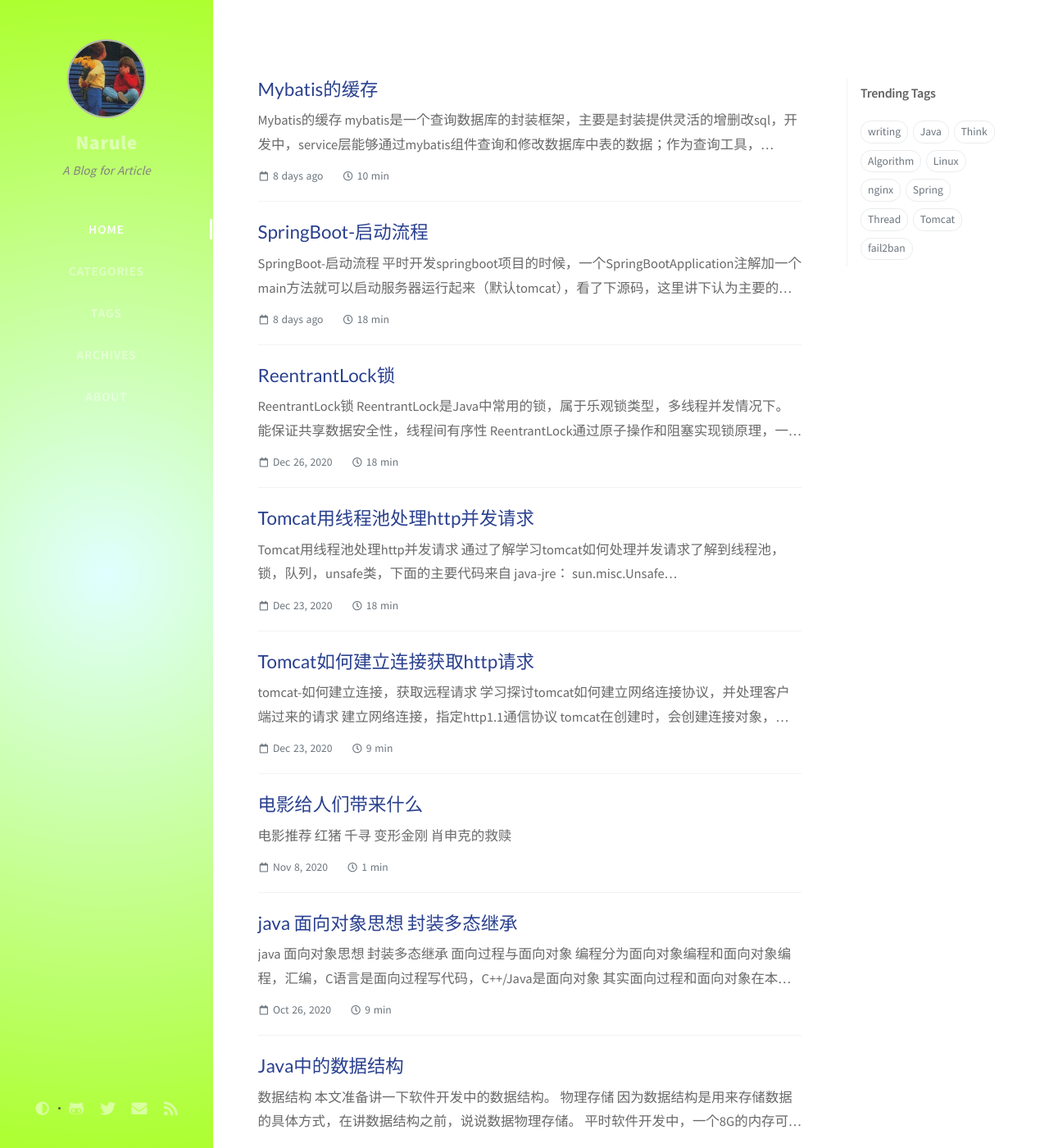
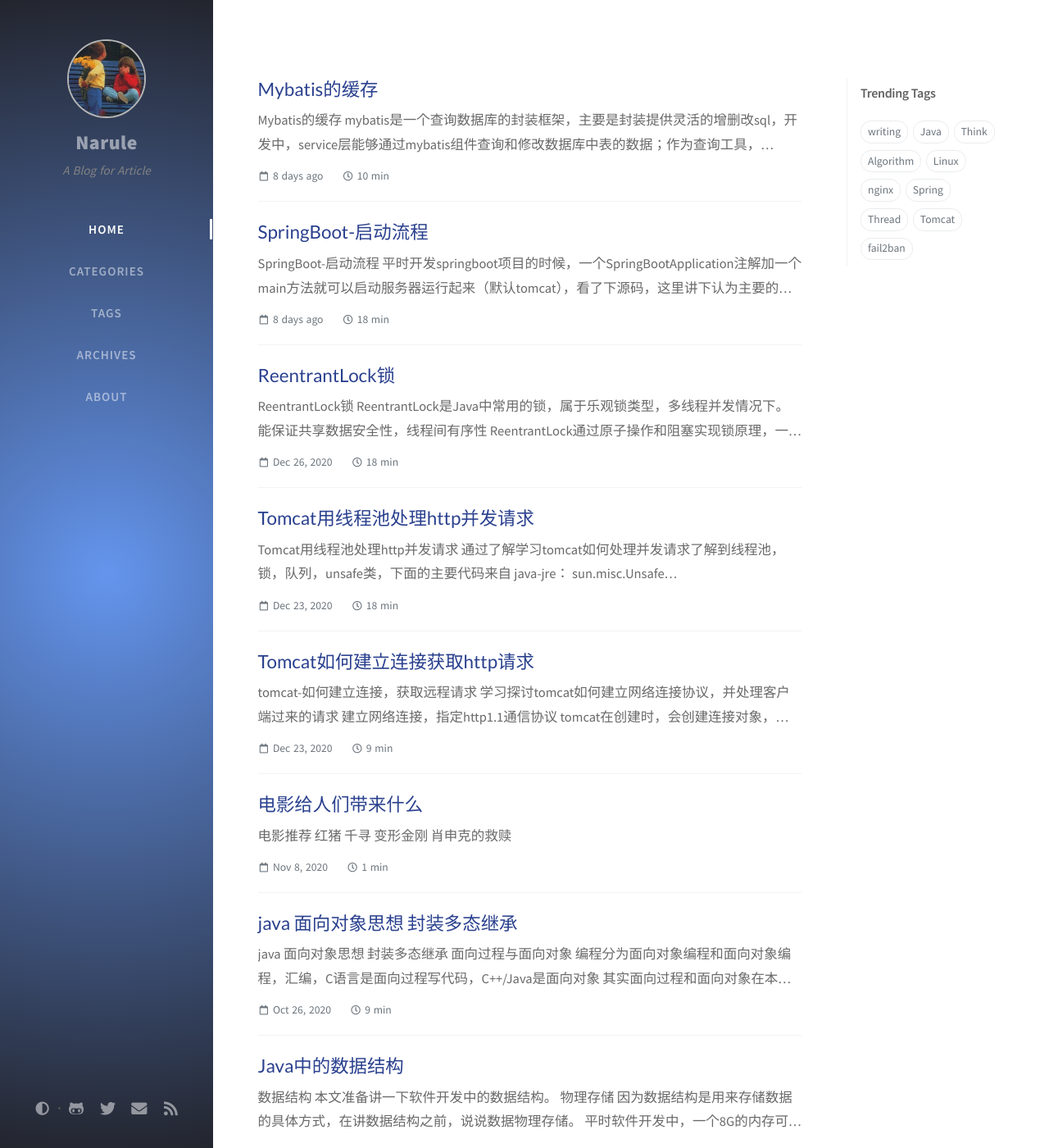
Before and after one commit to narule/narule.github.io, a Jekyll site: the page built from index.html, in a window 1280 px wide and 1400 px high. Shown: the whole window at 82% size. Built offline with Jekyll 4.4.1, drawn with Linux system fonts in a browser that asks for light colours; nearby versions of some CDN libraries; the list of posts is cut into pages by our own code; comment, search, counter and statistics services are not loaded.

Commit message:
Update light-typography.scss

```diff
--- a/assets/css/_colors/light-typography.scss
+++ b/assets/css/_colors/light-typography.scss
@@ -35,8 +35,8 @@
     rgba(42, 30, 107, 1) 0%,
     rgba(35, 37, 46, 1) 100%);
     */
-    rgba(224, 255, 255, 1) 0%,
-    rgba(173, 255, 47, 1) 100%);
+    rgba(100, 149, 237, 1) 0%,
+    rgba(35, 37, 46, 1) 100%);
   --nav-cursor-color: #fcfcfc;
 
   /* Topbar */
```
